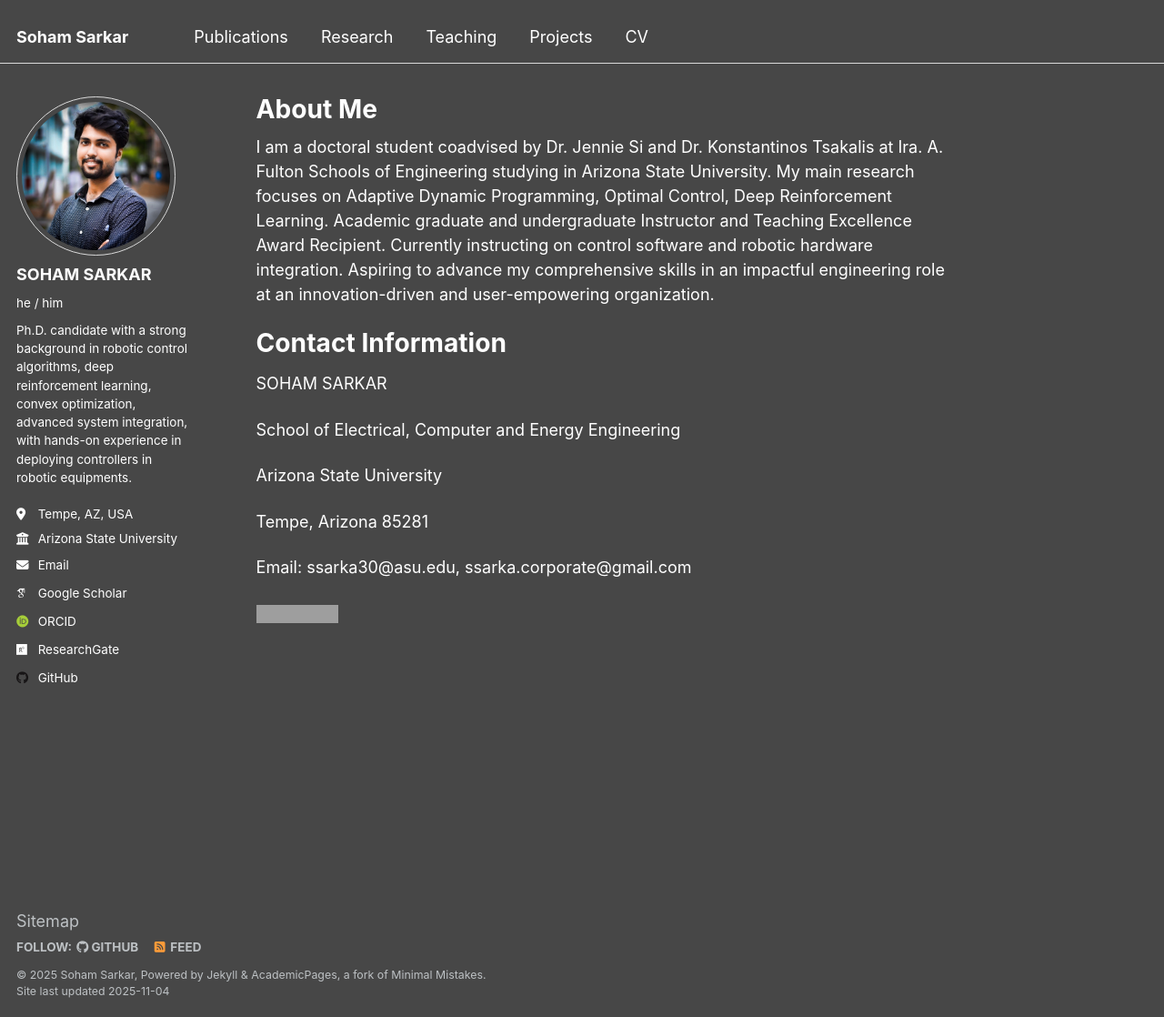
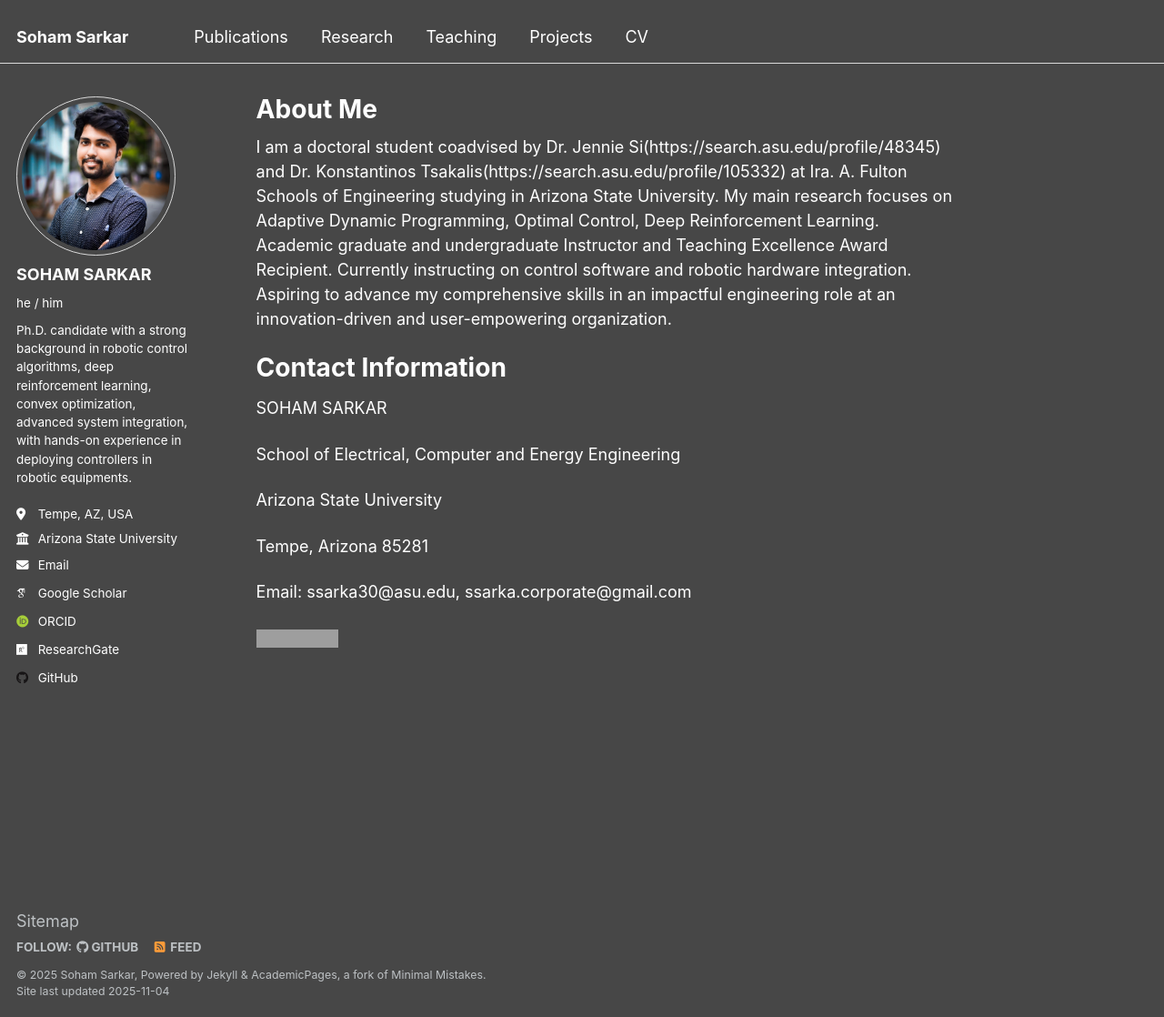
Before and after one commit to ssarka4894/ssarka4894.github.io, a Jekyll site: the page built from _pages/about.md, in a window 1280 px wide and 1118 px high. Shown: the whole window at 91% size. Built offline with Jekyll 4.4.1, drawn with Linux system fonts in a browser that asks for light colours; some web fonts are replaced; a script that is not in the unit is left out; some of the changed lines change nothing that is shown; grey boxes are pictures that could not be loaded.

Commit message:
Update about page with faculty profile links
Added hyperlinks to faculty profiles in the about section.

```diff
--- a/_pages/about.md
+++ b/_pages/about.md
@@ -7,7 +7,7 @@
   - /about.html
 ---
 
-I am a doctoral student coadvised by Dr. Jennie Si and Dr. Konstantinos Tsakalis at Ira. A. Fulton Schools of Engineering studying in Arizona State University.
+I am a doctoral student coadvised by Dr. Jennie Si(https://search.asu.edu/profile/48345) and Dr. Konstantinos Tsakalis(https://search.asu.edu/profile/105332) at Ira. A. Fulton Schools of Engineering studying in Arizona State University.
 My main research focuses on Adaptive Dynamic Programming, Optimal Control, Deep Reinforcement Learning. Academic graduate and undergraduate Instructor and Teaching Excellence Award Recipient. Currently
 instructing on control software and robotic hardware integration. Aspiring to advance my comprehensive skills in an impactful engineering role at an innovation-driven and user-empowering organization.
 
```
